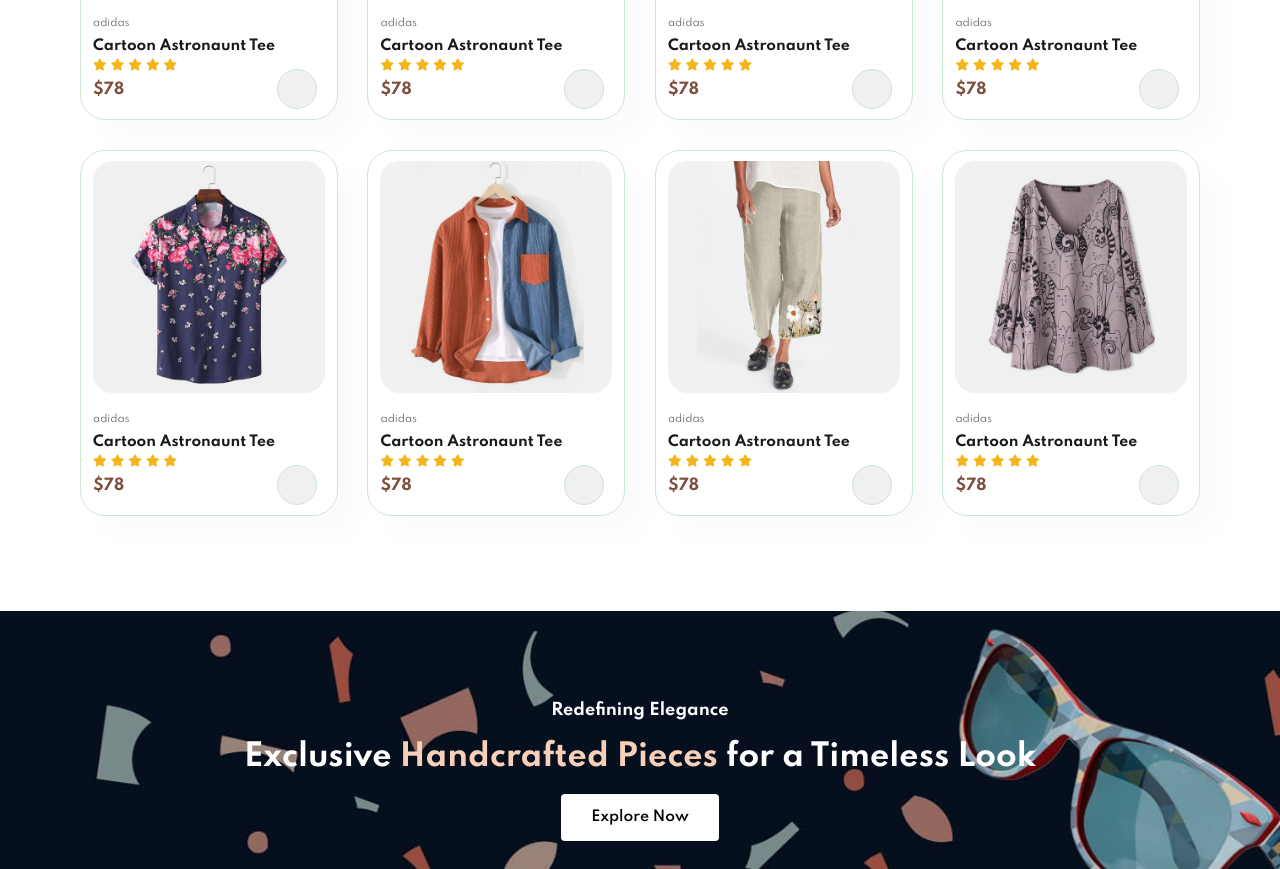
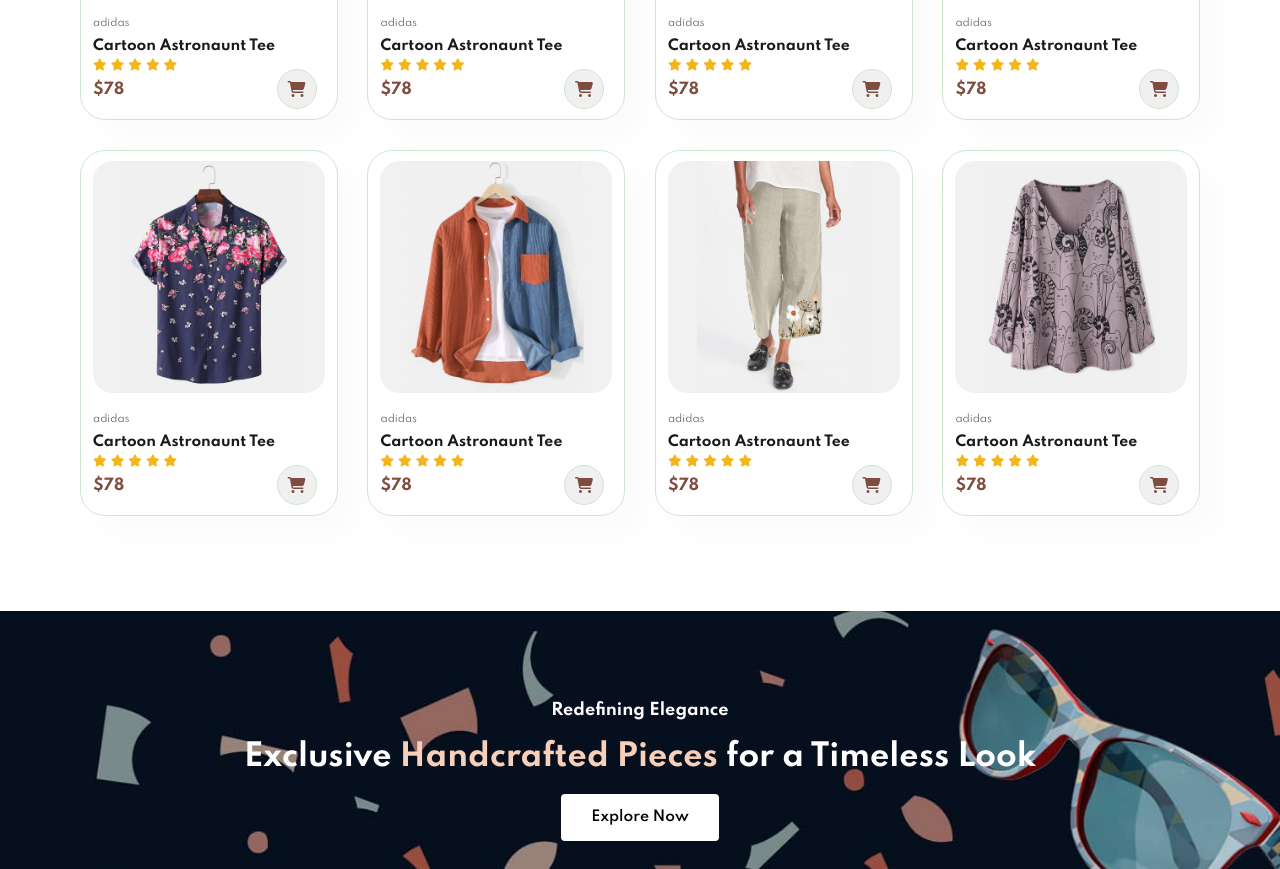
Before and after one commit to TrevorA17/E-Commerce-Website, a plain HTML site: page index.html in a window 1280 px wide. Shown: the part 1567-2436 px from the top of the page. Drawn offline with Linux system fonts and the light colour scheme.

Commit message:
icon update

```diff
--- a/index.html
+++ b/index.html
@@ -104,7 +104,9 @@
             </div>
             <h4>$78</h4>
           </div>
-          <a href="#"><i class="fal fa-shopping-cart cart"></i></a>
+          <a class="cart" href="#"
+            ><i class="fa-solid fa-cart-shopping"></i>
+          </a>
         </div>
         <div class="pro">
           <img src="img/products/f2.jpg" alt="" />
@@ -120,7 +122,9 @@
             </div>
             <h4>$78</h4>
           </div>
-          <a href="#"><i class="fal fa-shopping-cart cart"></i></a>
+          <a class="cart" href="#"
+            ><i class="fa-solid fa-cart-shopping"></i>
+          </a>
         </div>
         <div class="pro">
           <img src="img/products/f3.jpg" alt="" />
@@ -136,7 +140,9 @@
             </div>
             <h4>$78</h4>
           </div>
-          <a href="#"><i class="fal fa-shopping-cart cart"></i></a>
+          <a class="cart" href="#"
+            ><i class="fa-solid fa-cart-shopping"></i>
+          </a>
         </div>
         <div class="pro">
           <img src="img/products/f4.jpg" alt="" />
@@ -152,7 +158,9 @@
             </div>
             <h4>$78</h4>
           </div>
-          <a href="#"><i class="fal fa-shopping-cart cart"></i></a>
+          <a class="cart" href="#"
+            ><i class="fa-solid fa-cart-shopping"></i>
+          </a>
         </div>
         <div class="pro">
           <img src="img/products/f5.jpg" alt="" />
@@ -168,7 +176,9 @@
             </div>
             <h4>$78</h4>
           </div>
-          <a href="#"><i class="fal fa-shopping-cart cart"></i></a>
+          <a class="cart" href="#"
+            ><i class="fa-solid fa-cart-shopping"></i>
+          </a>
         </div>
         <div class="pro">
           <img src="img/products/f6.jpg" alt="" />
@@ -184,7 +194,9 @@
             </div>
             <h4>$78</h4>
           </div>
-          <a href="#"><i class="fal fa-shopping-cart cart"></i></a>
+          <a class="cart" href="#"
+            ><i class="fa-solid fa-cart-shopping"></i>
+          </a>
         </div>
         <div class="pro">
           <img src="img/products/f7.jpg" alt="" />
@@ -200,7 +212,9 @@
             </div>
             <h4>$78</h4>
           </div>
-          <a href="#"><i class="fal fa-shopping-cart cart"></i></a>
+          <a class="cart" href="#"
+            ><i class="fa-solid fa-cart-shopping"></i>
+          </a>
         </div>
         <div class="pro">
           <img src="img/products/f8.jpg" alt="" />
@@ -216,7 +230,9 @@
             </div>
             <h4>$78</h4>
           </div>
-          <a href="#"><i class="fal fa-shopping-cart cart"></i></a>
+          <a class="cart" href="#"
+            ><i class="fa-solid fa-cart-shopping"></i>
+          </a>
         </div>
       </div>
     </section>
--- a/style.css
+++ b/style.css
@@ -532,7 +532,7 @@ footer .install img {
 
 footer .follow i:hover,
 footer a:hover {
-  color: #088178;
+  color: #7f4d3e;
 }
 
 footer .copyright {
```
